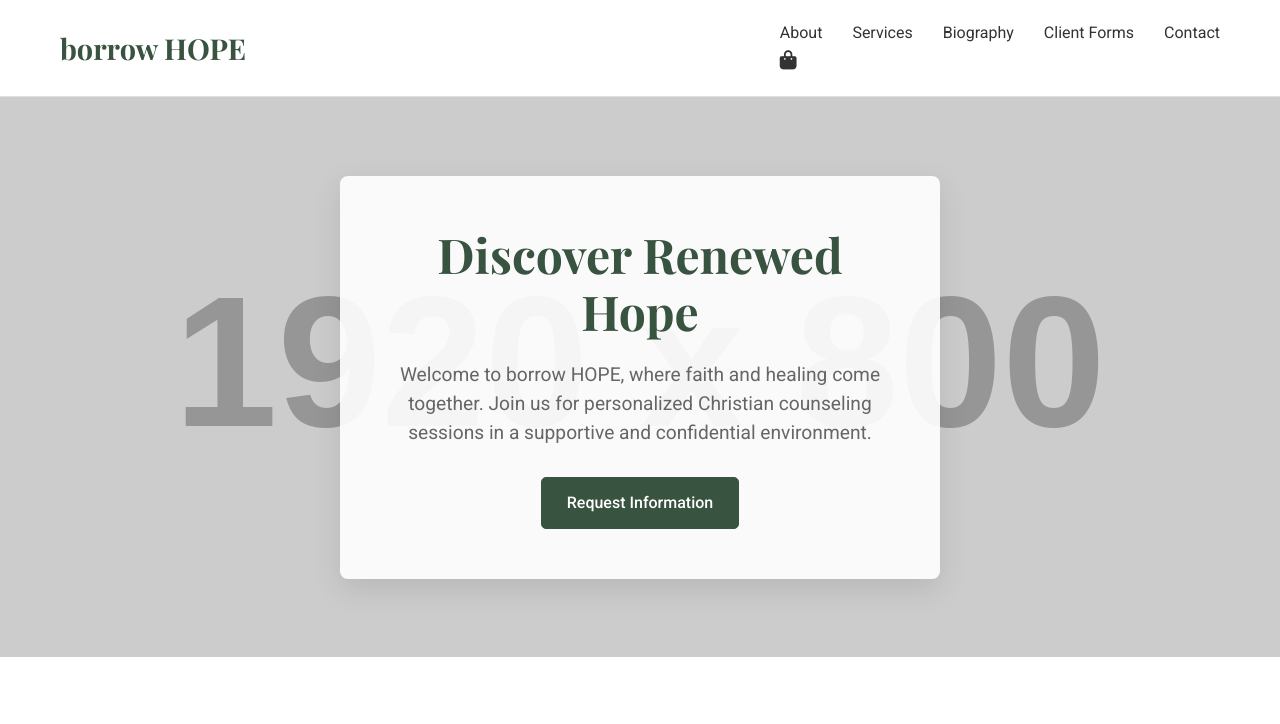
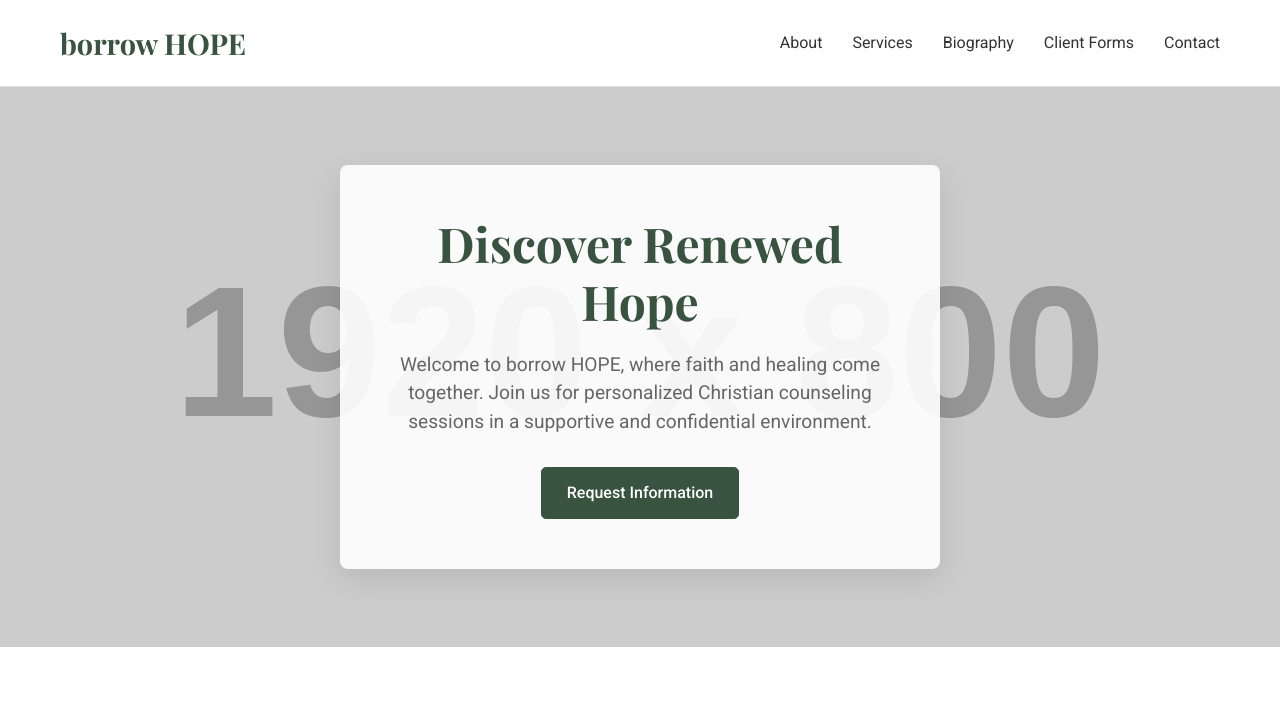
Before and after one commit to png-savvy/borrow-hope, a plain HTML site: page index.html in a window 1280 px wide. Shown: the top 724 px of the page. Drawn offline with nearby package versions, Linux system fonts and the light colour scheme; placeholder pictures from the web are drawn by us.

Commit message:
remove shopping bag

```diff
--- a/index.html
+++ b/index.html
@@ -23,8 +23,6 @@
                     <li><a href="#client-forms">Client Forms</a></li>
                     <li><a href="#contact">Contact</a></li>
                 </ul>
-                <div class="nav-icon">
-                    <a href="#" aria-label="Shopping Bag"><i class="fas fa-shopping-bag"></i></a> </div>
             </nav>
             <button class="hamburger-menu" id="hamburgerMenu" aria-label="Open navigation menu">
                 <i class="fas fa-bars"></i>
```
